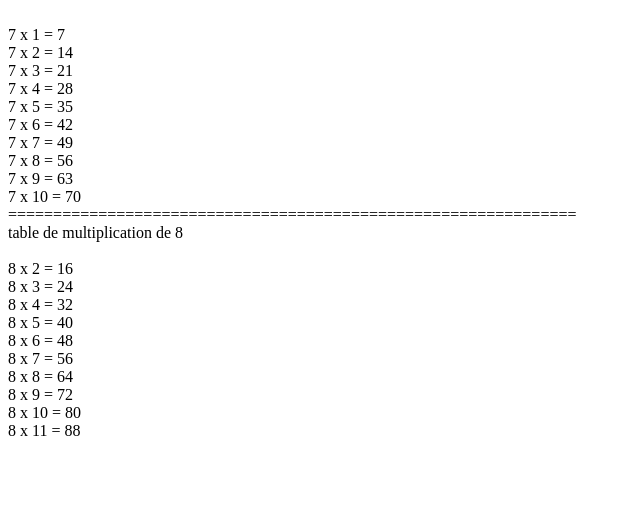
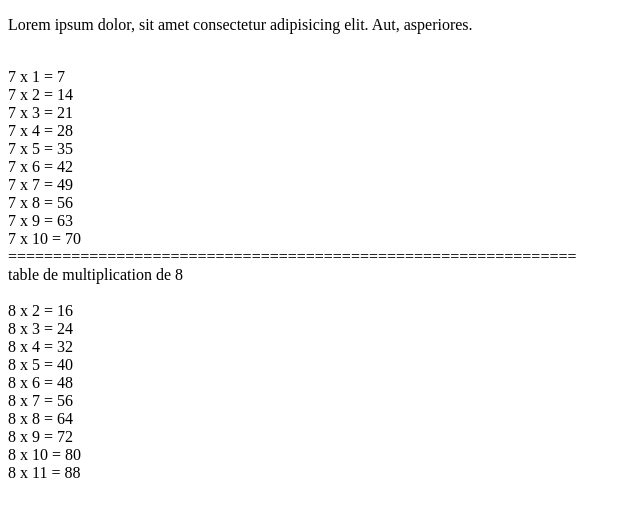
Before and after one commit to YannickCourbic15987/exercice-algo-while-, a plain HTML site: page index.html in a window 1280 px wide. Shown: the whole page, without its empty margins (0-640 px from the left). Drawn offline with Linux system fonts and the light colour scheme.

Commit message:
exo 1.2 while boucle

```diff
--- a/index.html
+++ b/index.html
@@ -9,7 +9,7 @@
 </head>
 
 <body>
-
+    <p>Lorem ipsum dolor, sit amet consectetur adipisicing elit. Aut, asperiores.</p>
     <di id="result"></di>
 
 
```
